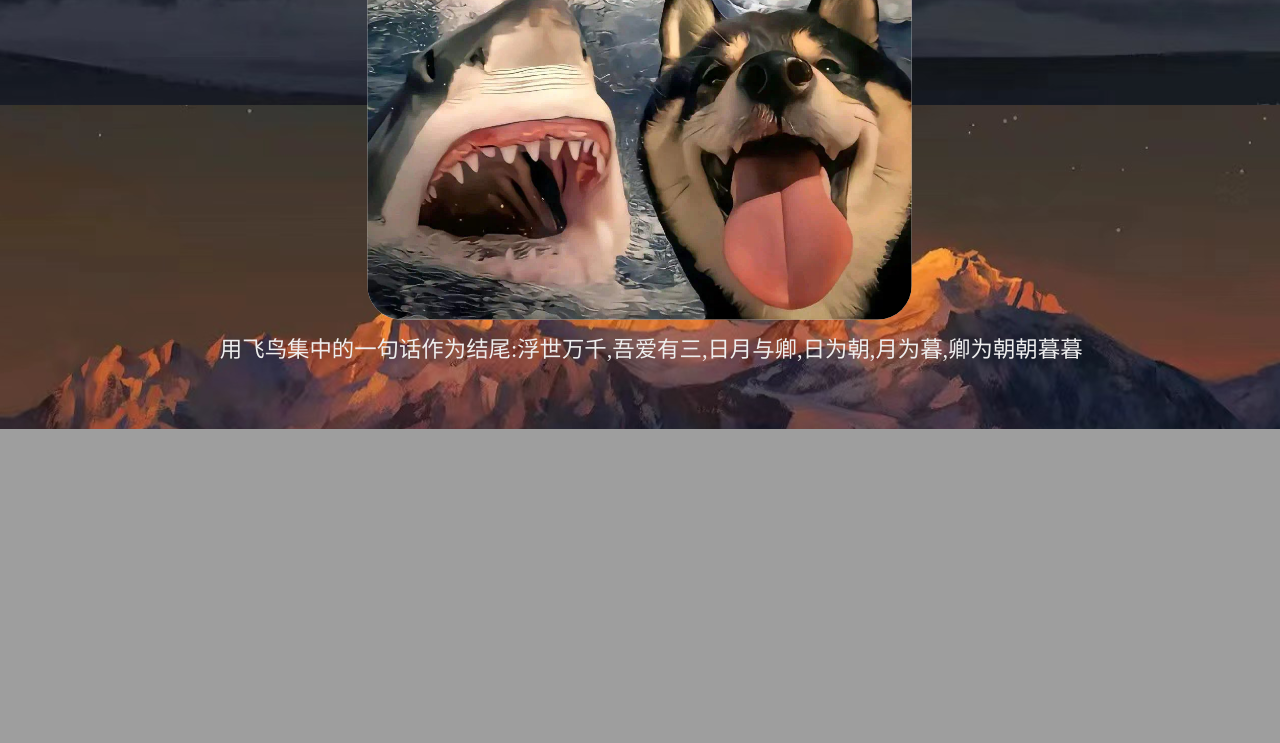
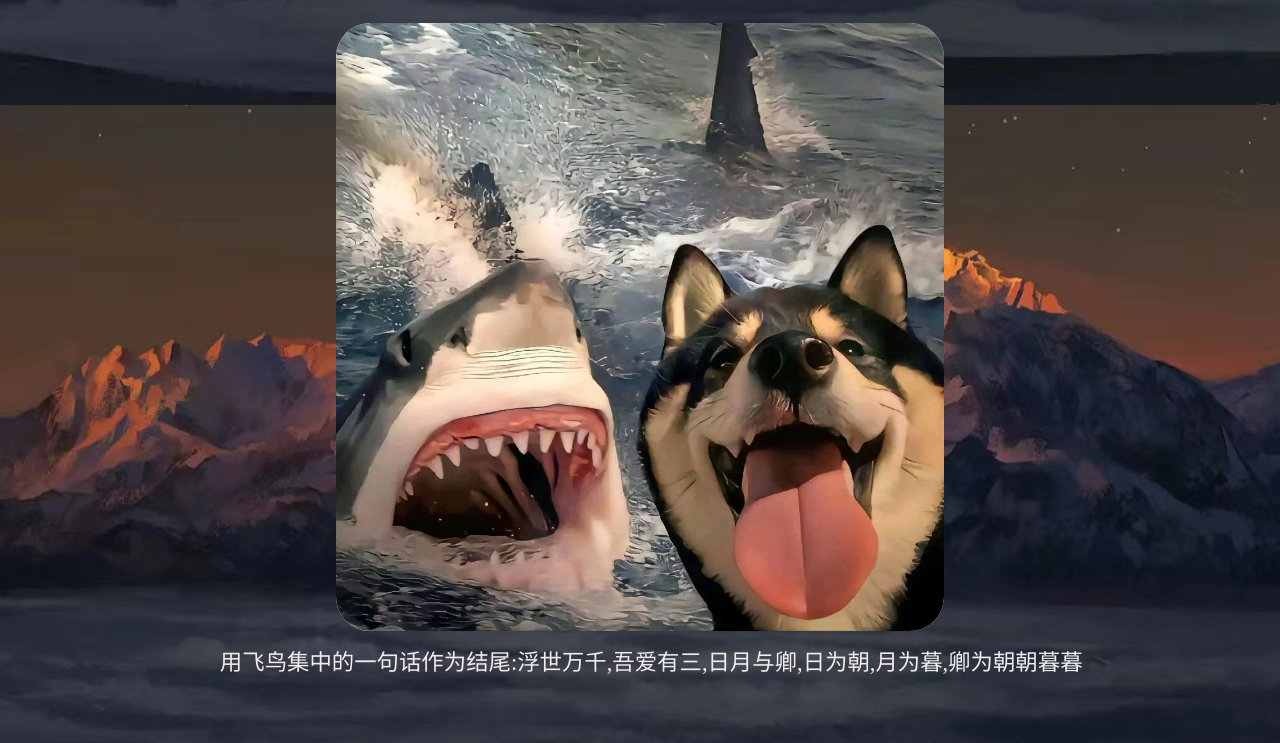
Before and after one commit to TonyDDcui/Self_Introduction, a PHP site: page /Journey_of_Life/index.html in a window 1280 px wide. Shown: the part 3895-4638 px from the top of the page. Before the commit the page ends 4324 px from the top, so only its background shows below. Run offline with PHP 8.4, Linux system fonts and the light colour scheme; some web fonts are replaced.

Commit message:
shoujiduanceshi

```diff
--- a/Journey_of_Life/static/style.css
+++ b/Journey_of_Life/static/style.css
@@ -133,8 +133,8 @@ article {
 
 article img {
     z-index: 100000;
-    max-width: 56%;
-    min-height: 32%;
+    max-width: 640px;
+    min-height: 320px;
     background-color: #ffffff;
     border-radius: 36px;
 
```
Also changed, not shown: Project_record/static/style.css (+18 -22 lines).
